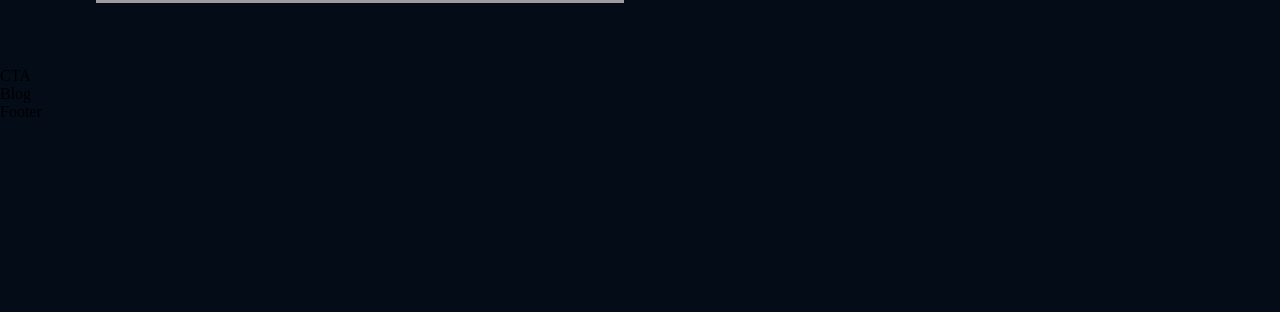
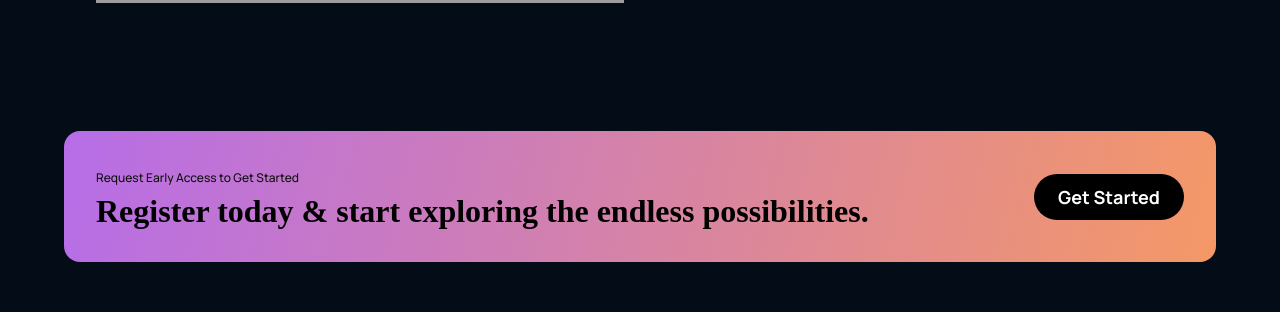
Before and after one commit to azmain/react-responsive-ui-design, a React (Create React App) app: page / in a window 1280 px wide. Shown: the part 3012-3324 px from the top of the page. Before the commit the page ends 3133 px from the top, so only its background shows below. Built offline with nearby package versions, Linux system fonts and the light colour scheme; grey boxes are pictures that could not be loaded; the HTML template or start-up script is replaced by a standard one.

Commit message:
cta section is completed

```diff
--- a/src/components/cta/CTA.jsx
+++ b/src/components/cta/CTA.jsx
@@ -3,8 +3,16 @@
 
 const CTA = () => {
     return (
-        <div>
-            CTA
+        <div className='gpt3__cta '>
+            <div className='gpt3__cta-content'>
+                <p>Request Early Access to Get Started</p>
+                <h1>Register today & start exploring the endless possibilities.</h1>
+            </div>
+            <div className='gpt3__cta-button'>
+                <button type='button'>
+                    Get Started
+                </button>
+            </div>
         </div>
     )
 }
--- a/src/components/cta/cta.css
+++ b/src/components/cta/cta.css
@@ -0,0 +1,75 @@
+.gpt3__cta{
+    display: flex;
+    align-items: center;
+    justify-content: space-between;
+    flex-direction: row;
+
+    margin: 4rem;
+    padding: 2rem;
+    border-radius: 1rem;
+
+    background: var(--gradient-bar);
+}
+
+.gpt3__cta-content p {
+    font-family: var(--font-family);
+    font-weight: 500;
+    font-size: 12px;
+    line-height: 30px;
+    color: #0E0E0E;
+}
+
+.gpt3__cta-content h3 {
+    font-family: var(--font-family);
+    font-weight: 800;
+    font-size: 24px;
+    line-height: 45px;
+    color: #000000;
+}
+
+.gpt3__cta-button {
+    display: flex;
+    justify-content: center;
+    align-items: center;
+    margin-left: 2rem;
+}
+
+.gpt3__cta-button button {
+    background: #000000;
+    border-radius: 40px;
+    color: #FFFFFF;
+    font-family: var(--font-family);
+    font-weight: bold;
+    font-size: 18px;
+    line-height: 30px;
+    padding: 0.5rem 1rem;
+    border: none;
+    outline: none;
+    cursor: pointer;
+    min-width: 150px;
+}
+
+@media screen and (max-width: 650px) {
+    .gpt3__cta {
+        flex-direction: column;
+    }
+
+    .gpt3__cta-button {
+        margin: 2rem 0 0;
+    }
+}
+@media screen and (max-width: 550px) {
+    .gpt3__cta {
+        margin: 4rem 2rem;
+    }
+
+    .gpt3__cta-content h3 {
+        font-size: 18px;
+        line-height: 32px;
+    }
+
+    .gpt3__cta-button button {
+        font-size: 14px;
+        line-height: 28px;
+    }
+}
```
